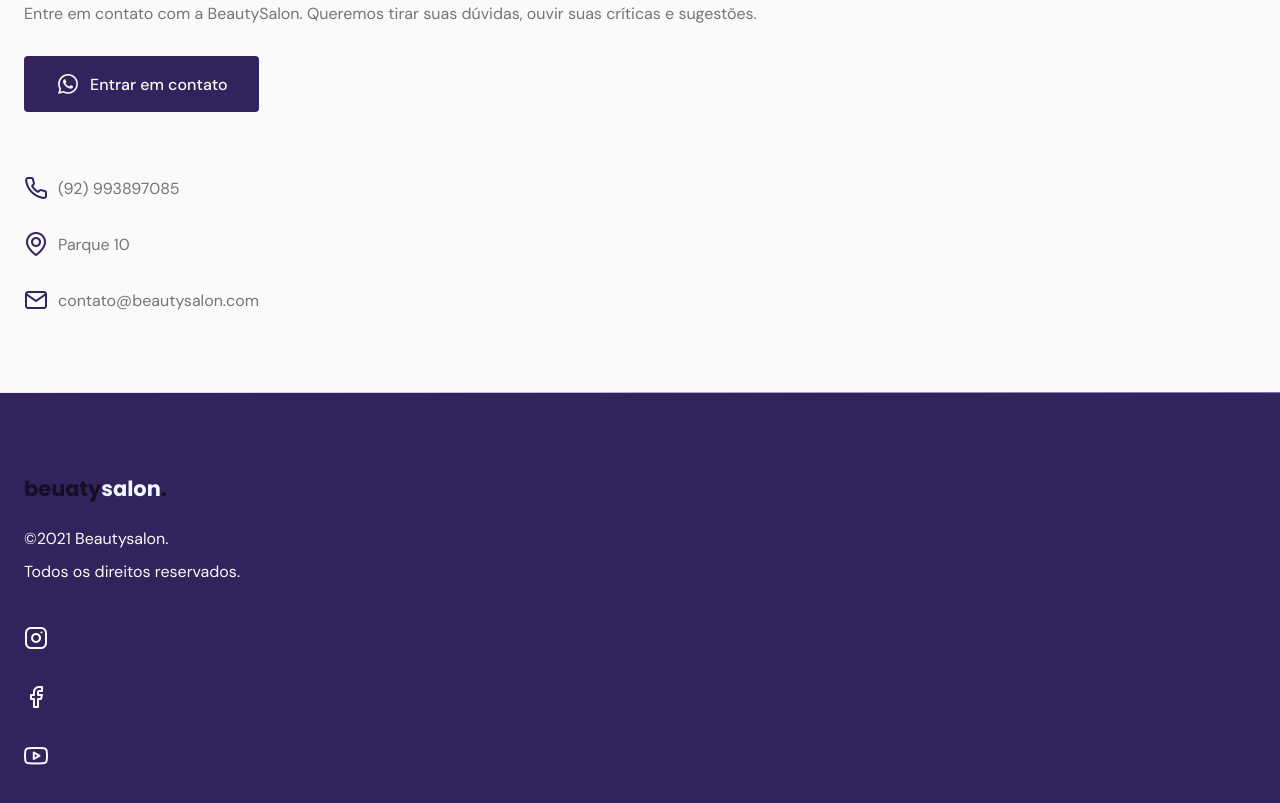
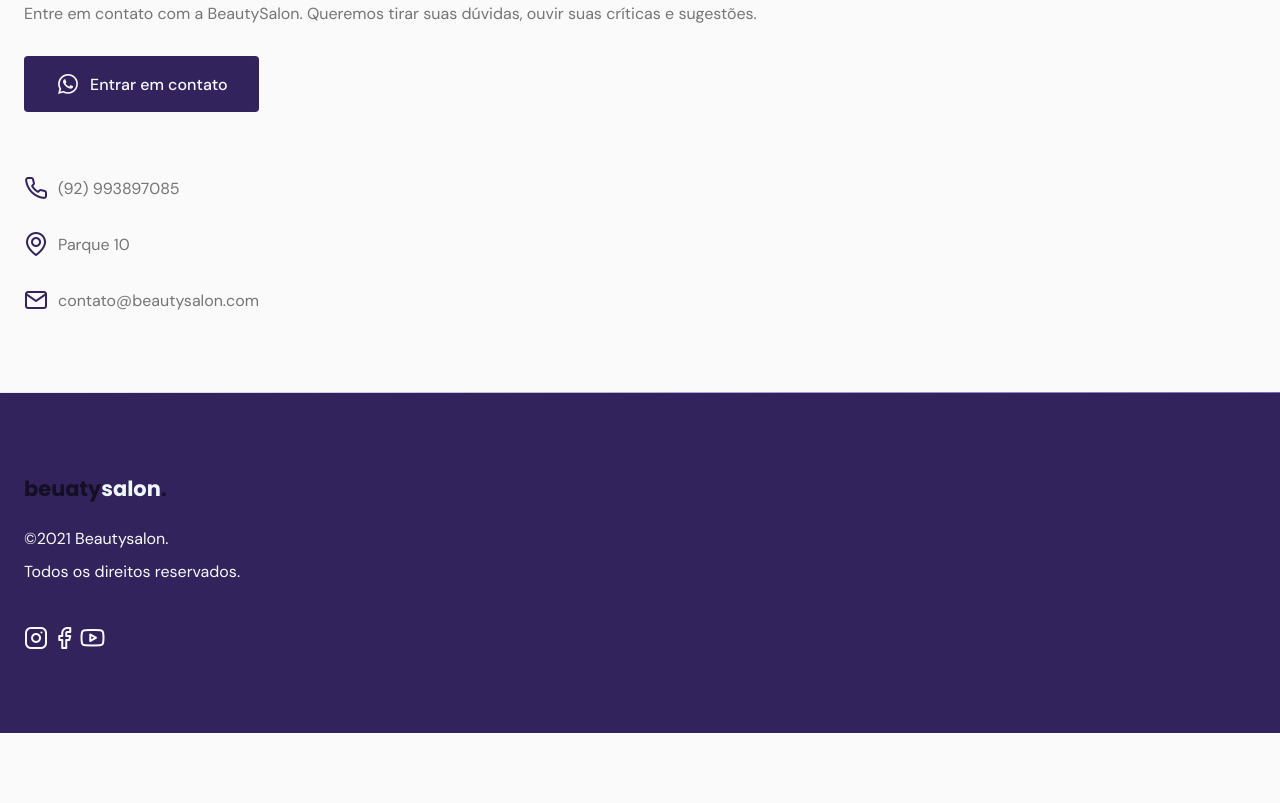
Before and after one commit to nikolaslopes/mayk-institute-technology, a plain HTML site: page index.html in a window 1280 px wide. Shown: the part 4690-5493 px from the top of the page. After the commit the page ends 5423 px from the top, so only its background shows below. Drawn offline with nearby package versions, Linux system fonts and the light colour scheme; files whose address does not match are found by name.

Commit message:
remove grid from icons footer

```diff
--- a/index.html
+++ b/index.html
@@ -280,7 +280,7 @@
             <p>Todos os direitos reservados.</p>
           </div>
 
-          <div class="social grid">
+          <div class="social">
             <a href="https://www.instagram.com/nikolas_nix/" target="_blank">
               <i class="icon-instagram"></i>
             </a>
```
